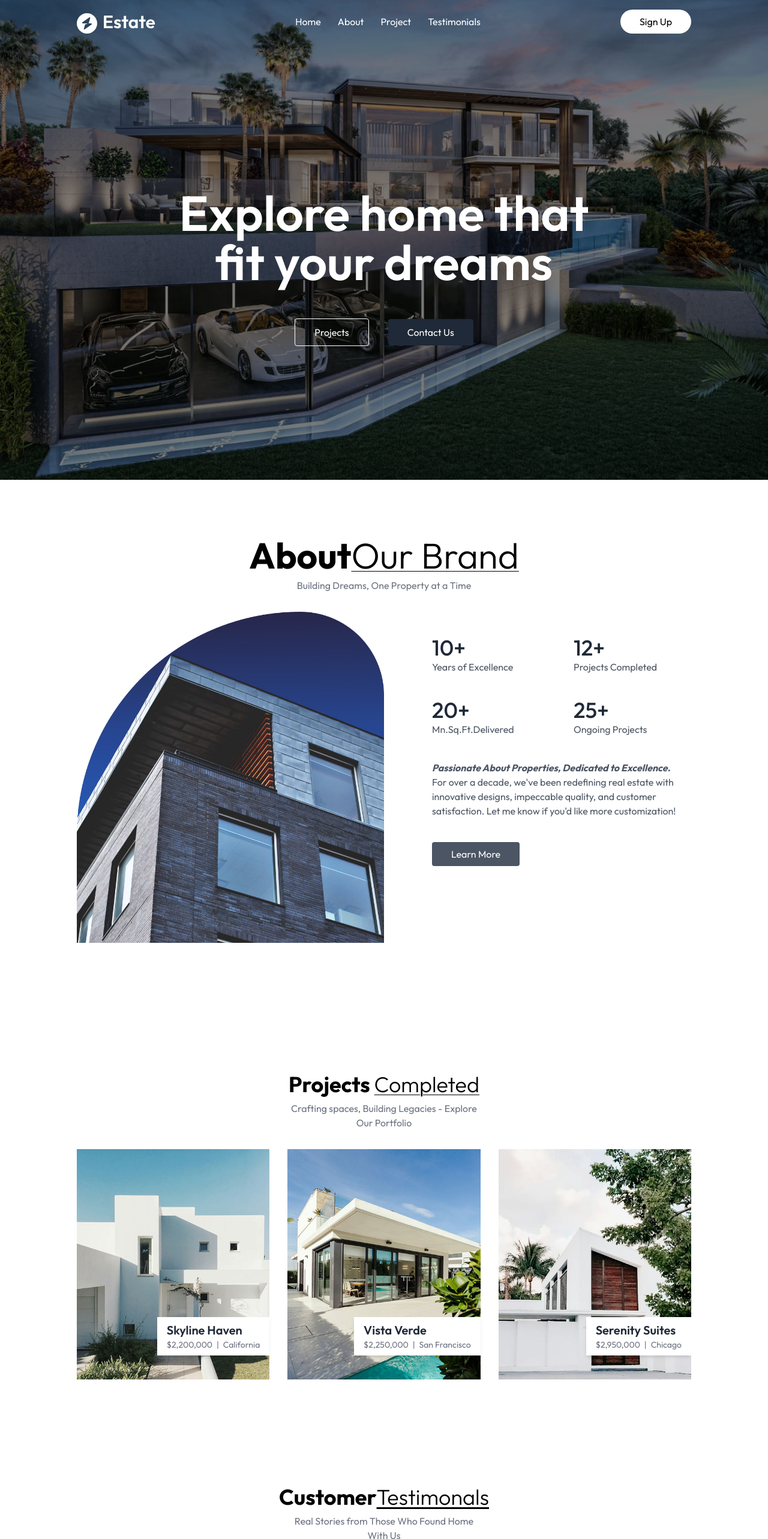
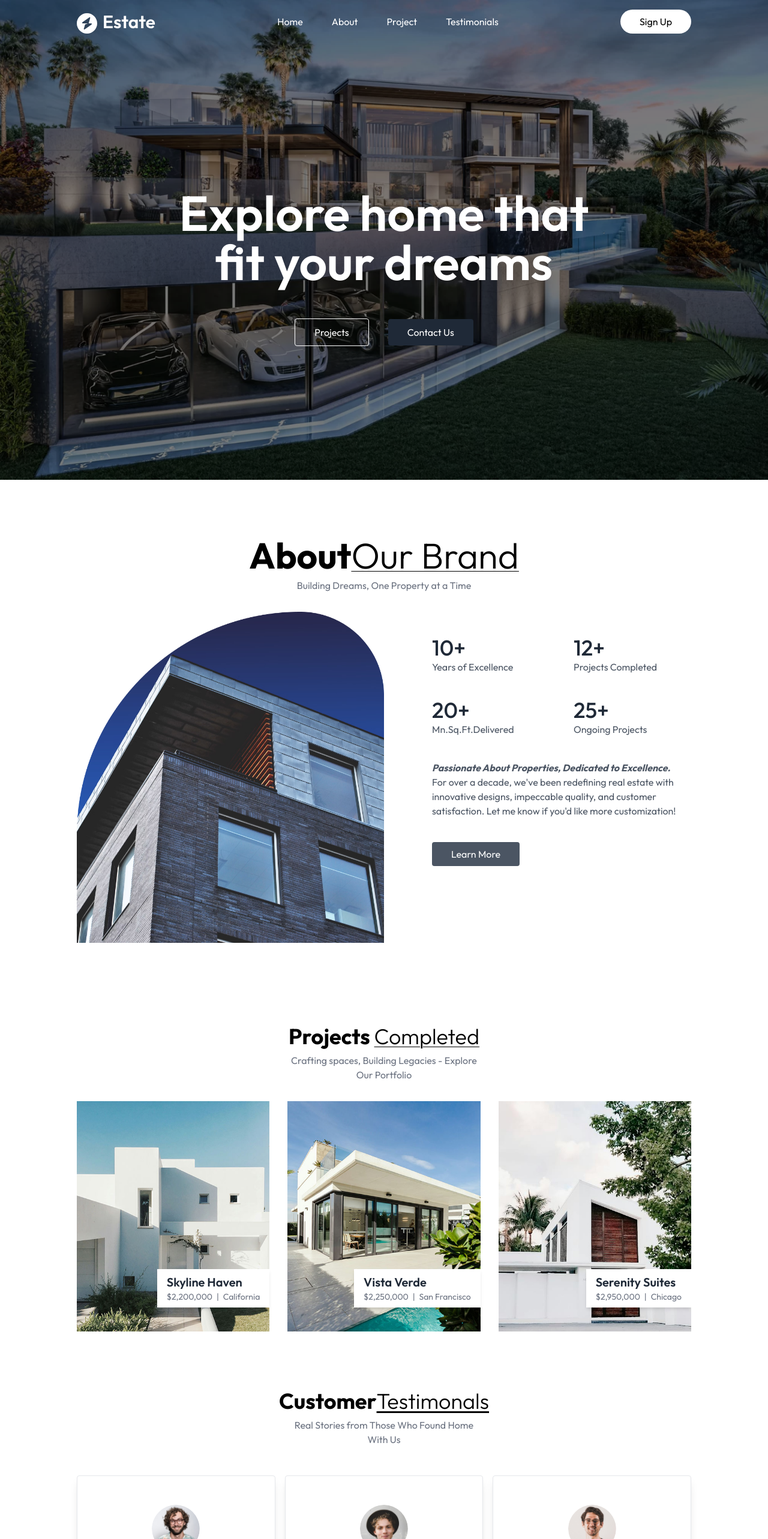
Before and after one commit to pshakadaniel/estate-ease, a React (Vite) app: page / in a window 1280 px wide. Shown: the top 2566 px of the page at 60% size. Built offline with nearby package versions, Linux system fonts and the light colour scheme; a web font is replaced by a local one.

Commit message:
contact -box plcholder upd, footer padding y upd, navbar-gap upd, project pt upd

```diff
--- a/src/components/Contact.jsx
+++ b/src/components/Contact.jsx
@@ -56,7 +56,7 @@ const Contact = () => {
           <div className="w-full md:w-1/2 text-left">
             Your Name
             <input
-              className="w-full border border-gray-300 rounded py-3 px-4 mt-2"
+              className="w-full border border-gray-300 rounded py-3 px-4 mt-2  focus:outline-none focus:ring focus:ring-gray-500 focus:border-gray-800"
               type="text"
               name="Name"
               placeholder="Your Name"
@@ -66,7 +66,7 @@ const Contact = () => {
           <div className="w-full md:w-1/2 text-left md:pl-4">
             Your Email
             <input
-              className="w-full border border-gray-300 rounded py-3 px-4 mt-2"
+              className="w-full border border-gray-300 rounded py-3 px-4 mt-2 focus:outline-none focus:ring focus:ring-gray-500 focus:border-gray-800 "
               type="email"
               name="Email"
               placeholder="Your Email"
@@ -80,10 +80,10 @@ const Contact = () => {
             name="Message"
             placeholder="message"
             required
-            className="w-full border border-gray-300 rounded py-3 px-4 mt-2 h-48 resize-none"
+            className="w-full border border-gray-300 rounded py-3 px-4 mt-2 h-48 resize-none focus:outline-none focus:ring focus:ring-gray-500 focus:border-gray-800"
           ></textarea>
         </div>
-        <button className="bg-gray-600 hover:bg-gray-900 text-white px-12 py-2 mb-10 rounded ">
+        <button className="bg-gray-600 hover:bg-gray-900 text-white px-12 py-2 mb-10 rounded  ">
           {result ? result : "Send Message"}
         </button>
       </form>
--- a/src/components/Footer.jsx
+++ b/src/components/Footer.jsx
@@ -4,7 +4,7 @@ import { assets } from "../assets/assets";
 const Footer = () => {
   return (
     <div
-      className="pt-4 px-4 md:px-20 lg:px-32 w-full text-center bg-gray-900 overflow-hidden"
+      className="py-10 px-4 md:px-20 lg:px-32 w-full text-center bg-gray-900 overflow-hidden"
       id="Footer"
     >
       <div className="container mx-auto flex flex-col items-start md:flex-row justify-between ">
@@ -60,7 +60,7 @@ const Footer = () => {
               type="email"
               placeholder="Enter Your Email"
               name=""
-              className="p-2 rounded bg-gray-800 text-gray-400 border border-gray-700 focus:outline-none w-full md:w-auto"
+              className="p-2 rounded bg-gray-800 text-gray-400 border border-gray-700 w-full md:w-auto focus:outline-none focus:ring focus:ring-gray-500 focus:border-gray-800"
             />
             <button className="py-2 px-4 rounded bg-gray-600 hover:bg-gray-700 text-white">
               Subscribe
--- a/src/components/Navbar.jsx
+++ b/src/components/Navbar.jsx
@@ -38,7 +38,7 @@ const Navbar = () => {
         <a href="#Header">
           <img src={assets.logo} alt="" className="cursor-pointer  " />
         </a>
-        <ul className="hidden md:flex gap-7 text-white">
+        <ul className="hidden md:flex gap-12 text-white">
           <a href="#Header" className="cursor-pointer hover:text-gray-400">
             Home
           </a>
--- a/src/components/Project.jsx
+++ b/src/components/Project.jsx
@@ -14,7 +14,7 @@ const Project = () => {
       transition={{ duration: 1.9 }}
       whileInView={{ opacity: 1, x: 0 }}
       viewport={{ once: true }}
-      className="container mx-auto py-4 pt-20 px-6 md:px-20 lg:px-32 my-20 w-full overflow-hidden"
+      className="container mx-auto py-4 pt-20 px-6 md:px-20 lg:px-32 w-full overflow-hidden"
       id="Project"
     >
       <h1 className="text-2xl sm:text-4xl font-bold mb-2 text-center">
```
